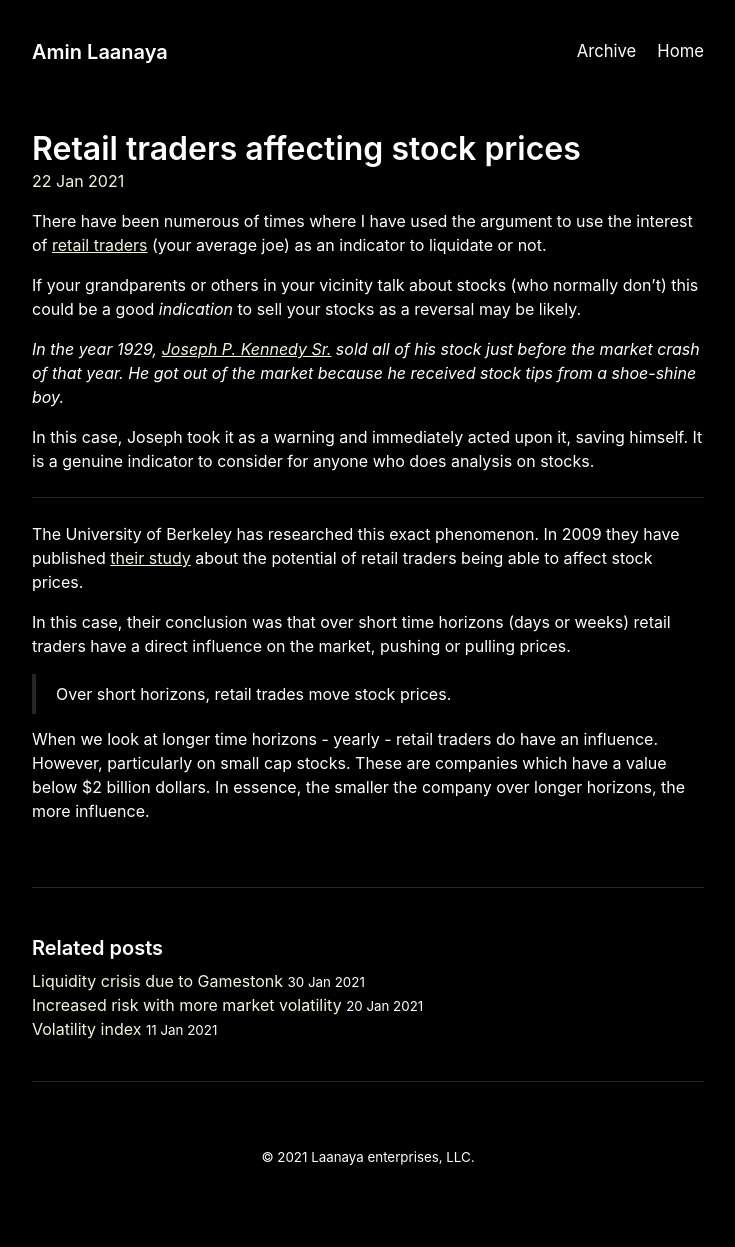
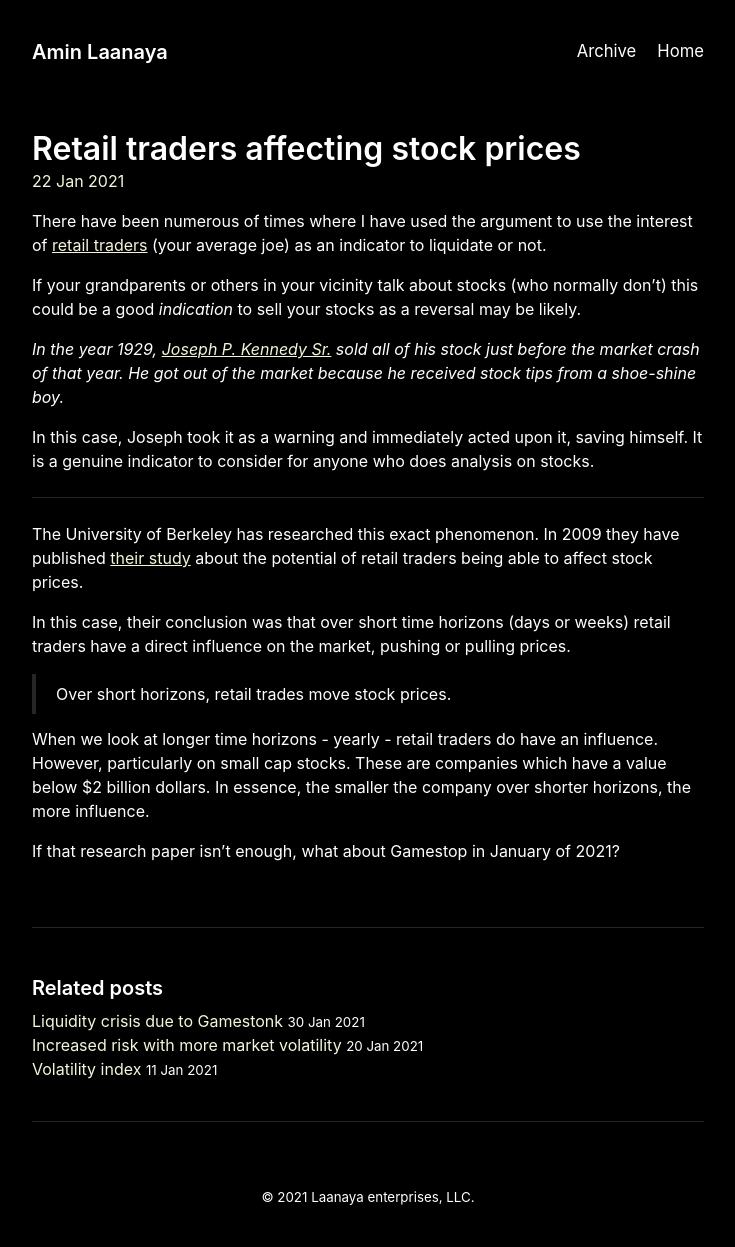
Before and after one commit to Bobcycle/Blog, a Jekyll site: the page built from _posts/2021-01-22-retail-traders.md, in a window 1280 px wide. Shown: the whole page, without its empty margins (272-1007 px from the left). Built offline with Jekyll 4.4.1, drawn with Linux system fonts in a browser that asks for light colours; before the commit the page ends 1207 px from its top, so only the background shows below that.

Commit message:
Update 2021-01-22-retail-traders.md

```diff
--- a/_posts/2021-01-22-retail-traders.md
+++ b/_posts/2021-01-22-retail-traders.md
@@ -20,4 +20,6 @@ In this case, their conclusion was that over short time horizons (days or weeks)
 
 > Over short horizons, retail trades move stock prices.
 
-When we look at longer time horizons - yearly - retail traders do have an influence. However, particularly on small cap stocks. These are companies which have a value below $2 billion dollars. In essence, the smaller the company over longer horizons, the more influence.
+When we look at longer time horizons - yearly - retail traders do have an influence. However, particularly on small cap stocks. These are companies which have a value below $2 billion dollars. In essence, the smaller the company over shorter horizons, the more influence.
+
+If that research paper isn't enough, what about Gamestop in January of 2021?
```
